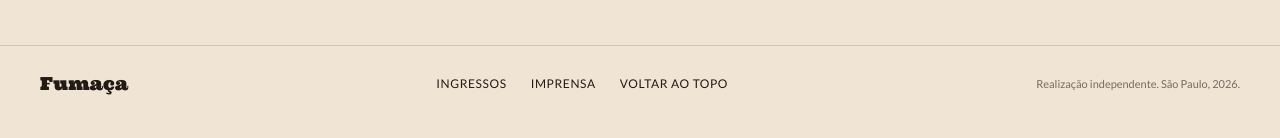
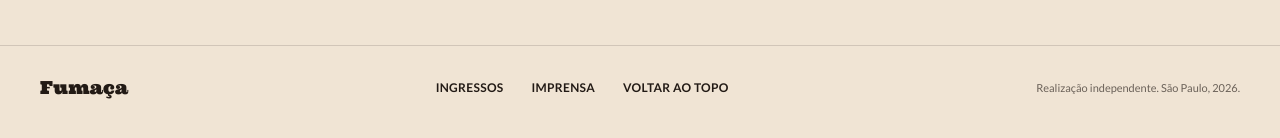
Before and after one commit to bernardorodrigues830/front-end, a plain HTML site: page index.html in a window 1280 px wide. Shown: the part 504-642 px from the top of the page. Drawn offline with nearby package versions, Linux system fonts and the light colour scheme.

```diff
--- a/index.html
+++ b/index.html
@@ -101,18 +101,20 @@
         </section>
     </main>
 
-    <footer id="rodape" class="flex items-center justify-between px-10 py-6 border-t border-marca-900/15">
+    <footer id="rodape" class="flex items-center justify-between px-10 py-7 border-t border-marca-900/15">
         <p class="font-display text-lg text-marca-900">
             Fumaça
         </p>
+
         <nav aria-label="Rodapé">
-            <ul class="flex items-center gap-6 text-xs font-medium uppercase tracking-wider text-marca-900">
+            <ul class="flex items-center gap-7 text-xs font-semibold uppercase tracking-wide text-marca-900">
                 <li><a href="#">Ingressos</a></li>
                 <li><a href="#">Imprensa</a></li>
                 <li><a href="#topo">Voltar ao topo</a></li>
             </ul>
         </nav>
-        <p class="text-[11px] text-marca-900/60 font-medium">
+
+        <p class="text-[11px] text-marca-900/65 font-medium">
             Realização independente. São Paulo, 2026.
         </p>
     </footer>
```
Also changed, not shown: 1 other file.
